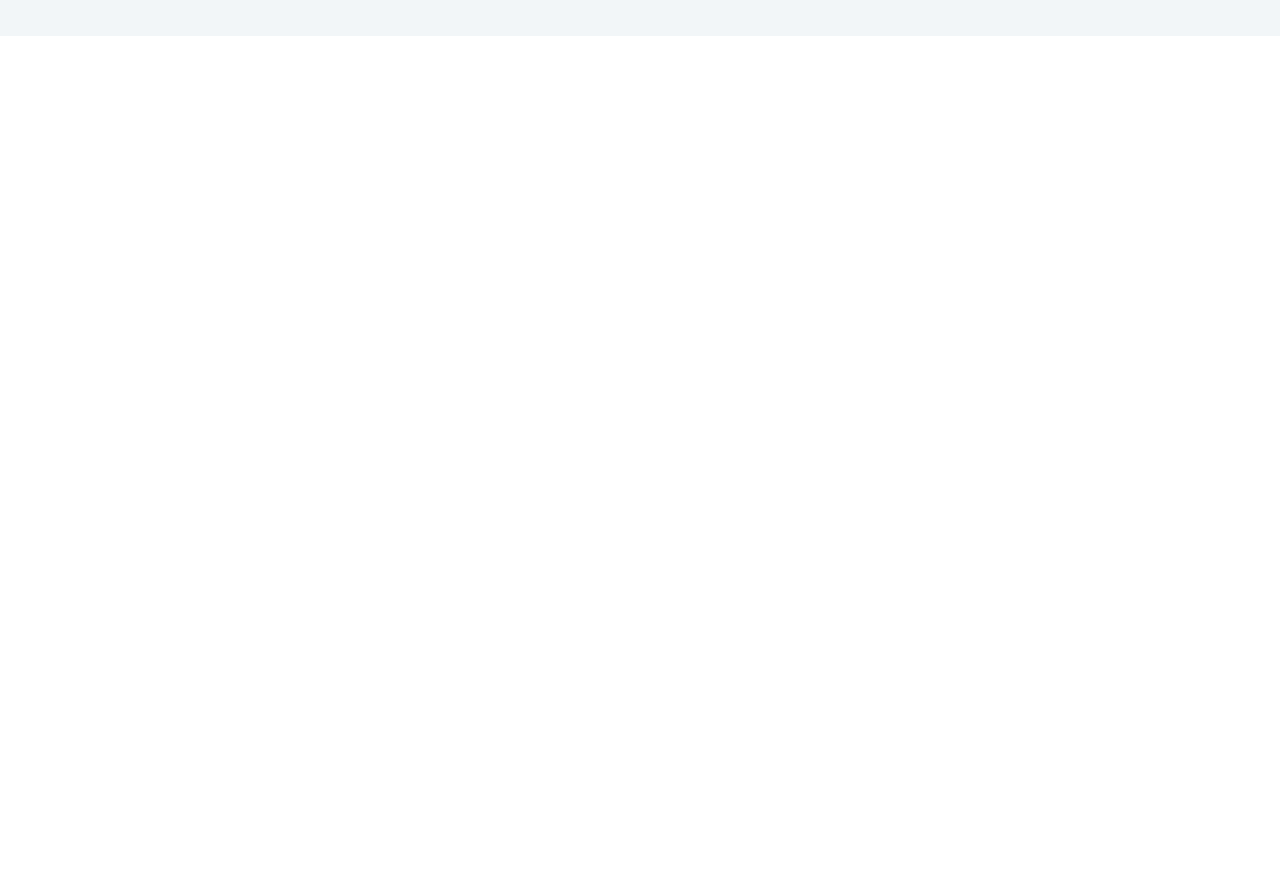
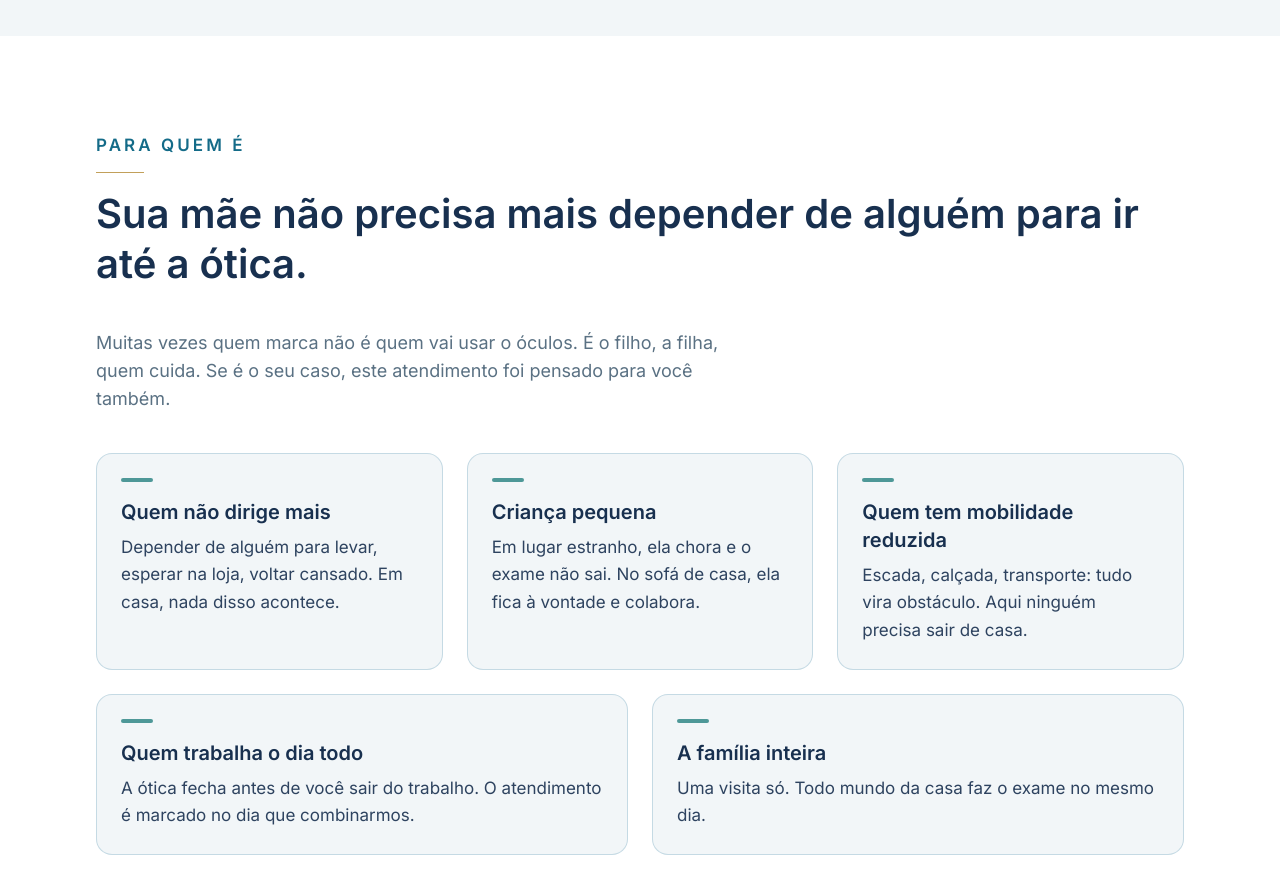
Before and after one commit to efeitovini-ux/OptoAna, a React (Vite) app: page / in a window 1280 px wide. Shown: the part 660-1554 px from the top of the page. Before the commit the page ends 800 px from the top, so only its background shows below. Built offline with nearby package versions, Linux system fonts and the light colour scheme.

Commit message:
Seção 2: Para quem é, cinco cartões de dor real
Co-Authored-By: Claude Opus 5.5 <noreply@anthropic.com>
Claude-Session: https://claude.ai/code/session_01H3Znd9cbpHdqNbNTFwuaqv

```diff
--- a/src/App.tsx
+++ b/src/App.tsx
@@ -1,9 +1,11 @@
 import { Hero } from './components/Hero'
+import { ParaQuemE } from './components/ParaQuemE'
 
 export default function App() {
   return (
     <main id="conteudo">
       <Hero />
+      <ParaQuemE />
     </main>
   )
 }
--- /dev/null
+++ b/src/components/ParaQuemE.tsx
@@ -0,0 +1,64 @@
+import { Revelar } from './ui/Revelar'
+import { TituloSecao } from './ui/TituloSecao'
+
+const cartoes = [
+  {
+    titulo: 'Quem não dirige mais',
+    texto:
+      'Depender de alguém para levar, esperar na loja, voltar cansado. Em casa, nada disso acontece.',
+  },
+  {
+    titulo: 'Criança pequena',
+    texto:
+      'Em lugar estranho, ela chora e o exame não sai. No sofá de casa, ela fica à vontade e colabora.',
+  },
+  {
+    titulo: 'Quem tem mobilidade reduzida',
+    texto:
+      'Escada, calçada, transporte: tudo vira obstáculo. Aqui ninguém precisa sair de casa.',
+  },
+  {
+    titulo: 'Quem trabalha o dia todo',
+    texto:
+      'A ótica fecha antes de você sair do trabalho. O atendimento é marcado no dia que combinarmos.',
+  },
+  {
+    titulo: 'A família inteira',
+    texto: 'Uma visita só. Todo mundo da casa faz o exame no mesmo dia.',
+  },
+]
+
+/** Seção 2. Cada cartão fala de uma dificuldade real de ir até a ótica. */
+export function ParaQuemE() {
+  return (
+    <section aria-labelledby="titulo-para-quem" className="bg-white py-16 md:py-24">
+      <div className="mx-auto max-w-6xl px-4 sm:px-6 lg:px-8">
+        <Revelar>
+          <TituloSecao
+            id="titulo-para-quem"
+            sobretitulo="Para quem é"
+            titulo="Sua mãe não precisa mais depender de alguém para ir até a ótica."
+          />
+          <p className="-mt-2 mb-10 max-w-2xl text-lg text-apoio">
+            Muitas vezes quem marca não é quem vai usar o óculos. É o filho, a filha, quem cuida.
+            Se é o seu caso, este atendimento foi pensado para você também.
+          </p>
+        </Revelar>
+
+        <ul className="grid gap-4 sm:grid-cols-2 lg:grid-cols-6 lg:gap-6">
+          {cartoes.map((cartao, i) => (
+            <li key={cartao.titulo} className={i < 3 ? 'lg:col-span-2' : 'lg:col-span-3'}>
+              <Revelar atraso={i * 0.05} className="h-full">
+                <article className="h-full rounded-2xl border border-claro/60 bg-nevoa p-6">
+                  <span aria-hidden="true" className="block h-1 w-8 rounded-full bg-teal" />
+                  <h3 className="mt-4 text-xl font-semibold text-navy">{cartao.titulo}</h3>
+                  <p className="mt-2 text-base text-navy/90">{cartao.texto}</p>
+                </article>
+              </Revelar>
+            </li>
+          ))}
+        </ul>
+      </div>
+    </section>
+  )
+}
```
